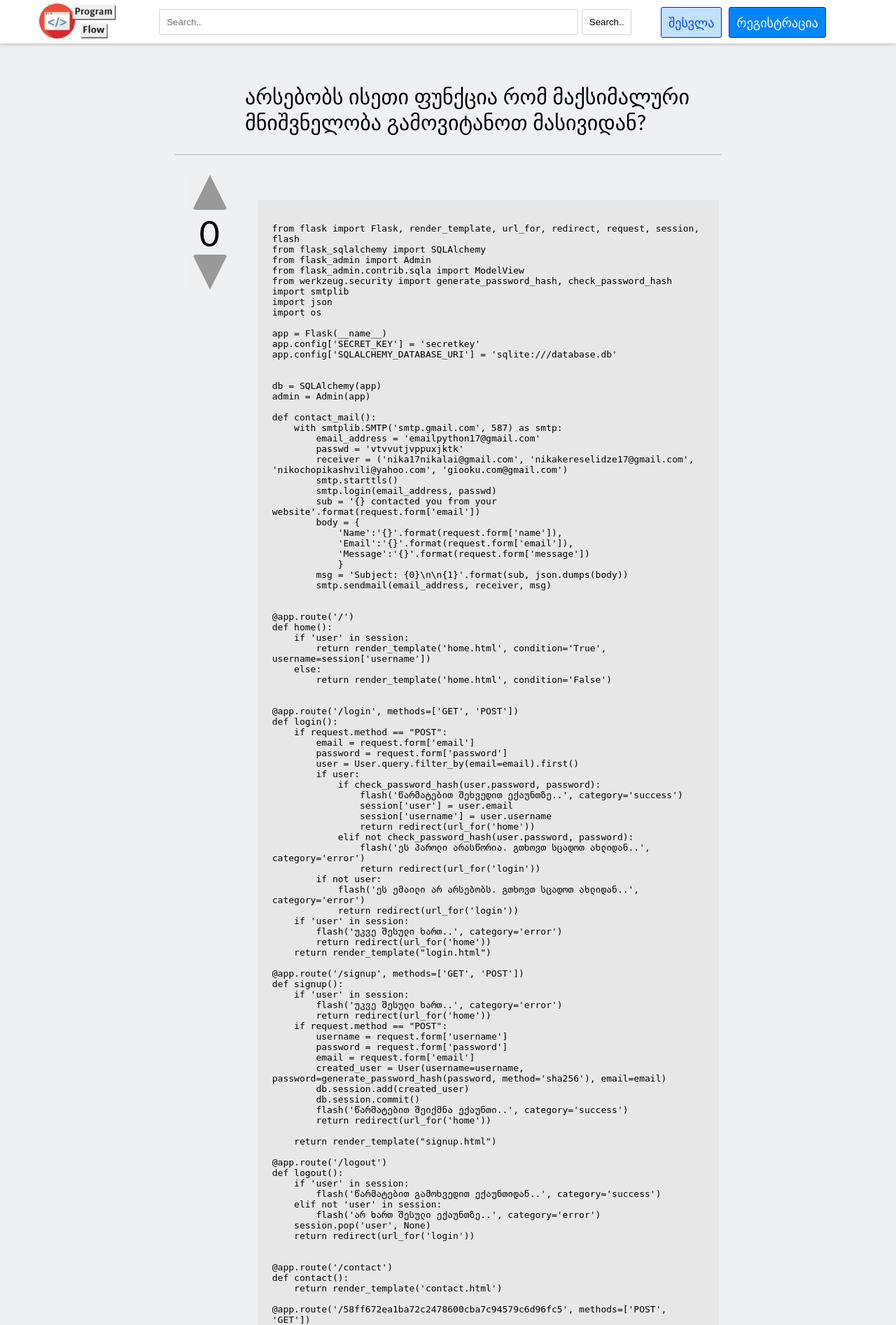
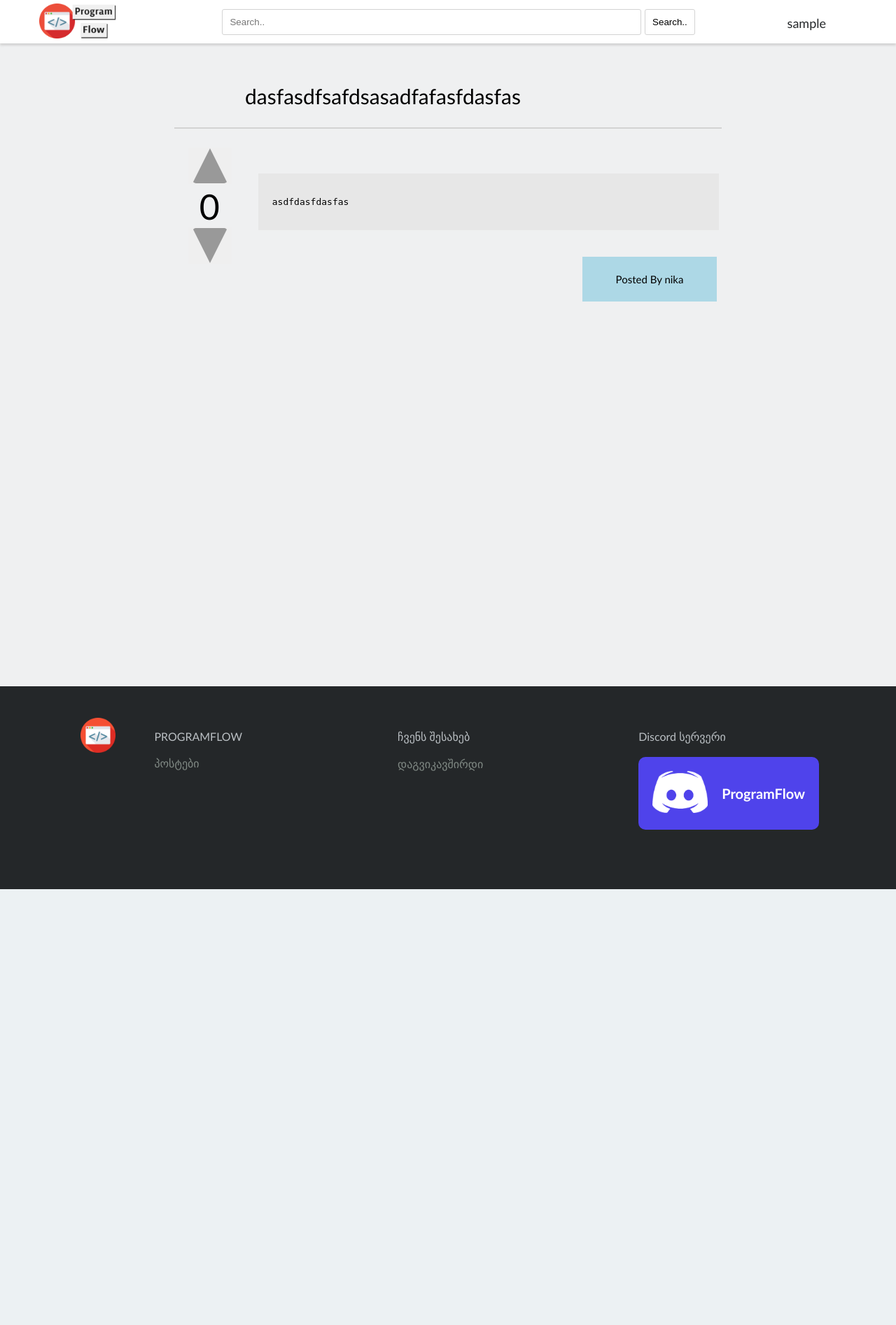
Before and after one commit to NikaKereselidze/ProgramFlow, a Flask app: page /posts/1 in a window 1280 px wide. Shown: the top 1894 px of the page at 70% size. After the commit the page ends 1271 px from the top, so only its background shows below. Run offline with Flask 2, Linux system fonts and the light colour scheme; the visitor is signed in with stand-in values (Sample User, id 1); data comes from the database, SQL or seed files in the repository.

Commit message:
Add files via upload

```diff
--- a/app.py
+++ b/app.py
@@ -35,9 +35,9 @@ def contact_mail():
 @app.route('/')
 def home():
     if 'user' in session:
-        return render_template('home.html', condition='True', username=session['username'])
+        return render_template('home.html', condition='True', session=session, username=session['username'])
     else:
-        return render_template('home.html', condition='False')
+        return render_template('home.html', condition='False', session=session, username=session['username'])
 
 
 @app.route('/login', methods=['GET', 'POST'])
@@ -120,7 +120,7 @@ def posts():
     else:
         posts = Posts.query.all()
     if 'user' in session:
-        return render_template('posts.html', posts=posts)
+        return render_template('posts.html', posts=posts, session=session, username=session['username'])
     else:
         return redirect(url_for('home'))
 
@@ -129,14 +129,14 @@ def add_post():
     if 'user' in session:
         if request.method == 'POST':
             title = request.form['title']
-            error = request.form['error']
-            created_title = Posts(post=title, error=error, author=session['user'], author_name=session['username'], votes=0)
+            code = request.form['code']
+            created_title = Posts(post=title, code=code, author=session['user'], author_name=session['username'], votes=0)
             db.session.add(created_title)
             db.session.commit()
             flash('წარმატებით შეიქმნა პოსტი..', category='success')
             return redirect(url_for('posts'))
         else:
-            return render_template('add_post.html')
+            return render_template('add_post.html', session=session, username=session['username'])
     else:
         return redirect(url_for('home'))
 
@@ -170,7 +170,7 @@ def post_page(id):
                 db.session.commit()
                 if 'user' in session:
                     if post_data:
-                        return render_template('post_page.html', post_data=post_data, current_user=session['user'], upvoted=session['upvoted'])
+                        return render_template('post_page.html', post_data=post_data, current_user=session['user'], upvoted=session['upvoted'], session=session, username=session['username'])
                     else:
                         flash('ERROR: ვერ ჩამოიტვირთა მონაცემები..', category='error')
                         return redirect(url_for('posts'))
@@ -201,7 +201,7 @@ def post_page(id):
                 db.session.commit()
                 if 'user' in session:
                     if post_data:
-                        return render_template('post_page.html', post_data=post_data, current_user=session['user'], downvoted=session['downvoted'])
+                        return render_template('post_page.html', post_data=post_data, current_user=session['user'], downvoted=session['downvoted'], session=session, username=session['username'])
                     else:
                         flash('ERROR: ვერ ჩამოიტვირთა მონაცემები..', category='error')
                         return redirect(url_for('posts'))
@@ -214,7 +214,7 @@ def post_page(id):
     else:
         if 'user' in session:
             if post_data:
-                return render_template('post_page.html', post_data=post_data, current_user=session['user'])
+                return render_template('post_page.html', post_data=post_data, current_user=session['user'], session=session, username=session['username'])
             else:
                 flash('ERROR: ვერ ჩამოიტვირთა მონაცემები..', category='error')
                 return redirect(url_for('posts'))
@@ -229,7 +229,7 @@ def post_settings(id):
         flash('ვერ მოხერხდა პარამეტრების ნახვა. თქვენ არ ხართ ამ პოსტის ავტორი..', category='error')
         return redirect(url_for('posts'))
     else:
-        return render_template('post_settings.html', post_data=post_settings)
+        return render_template('post_settings.html', post_data=post_settings, session=session, username=session['username'])
 
 
 @app.route('/posts/update1/<int:id>', methods=['POST', 'GET'])
@@ -242,7 +242,7 @@ def update_title(id):
         post_update.post = request.form['update']
         db.session.commit()
         return redirect(url_for("posts"))
-    return render_template('update_post.html', update_info='სათაურის განახლება', update_class='updateTitle')
+    return render_template('update_post.html', update_info='სათაურის განახლება', update_class='updateTitle', session=session, username=session['username'])
 
 @app.route('/posts/update2/<int:id>', methods=['POST', 'GET'])
 def update_code(id):
@@ -253,10 +253,10 @@ def update_code(id):
             return redirect(url_for('posts'))
     if request.method == 'POST':
         post_update = Posts.query.get(id)
-        post_update.error = request.form['update']
+        post_update.code = request.form['update']
         db.session.commit()
         return redirect(url_for("posts"))
-    return render_template('update_post.html', update_info='კოდის განახლება', update_class='updateCode')
+    return render_template('update_post.html', update_info='კოდის განახლება', update_class='updateCode', session=session, username=session['username'])
 
 
 @app.route('/posts/delete/<int:id>')
@@ -277,7 +277,7 @@ def delete(id):
 
 @app.errorhandler(404)
 def error(e):
-    return render_template('404.html'), 404
+    return render_template('404.html', session=session, username=session['username']), 404
 
 
 class User(db.Model):
@@ -291,7 +291,7 @@ class Posts(db.Model):
     author = db.Column(db.String(10000), nullable=False)
     author_name = db.Column(db.String(10000), nullable=False)
     post = db.Column(db.Text, nullable=False)
-    error = db.Column(db.Text, nullable=False)
+    code = db.Column(db.Text, nullable=False)
     votes = db.Column(db.Integer)
     vote_authors = db.Column(db.String(100000))
 
--- a/static/style.css
+++ b/static/style.css
@@ -399,7 +399,7 @@ textarea {
     border-radius: 3px;
 }
 
-.addPostError {
+.addPostCode {
     padding: 15px;
     font-size: 19px;
     border: lightgray 1px solid;
@@ -453,6 +453,13 @@ li:hover {
     cursor:pointer
    }
 
+.usernameNavLogged{
+    margin-top: 22px;
+    margin-right: 100px;
+    text-decoration: none;
+    float: right;
+    color: #242729;
+}
 
 .navbarSignup {
     margin-top: 10px;
@@ -534,6 +541,20 @@ li:hover {
     color: #FF0000;
 }
 
+.error404 {
+    margin-left: 20%;
+    margin-top: 19%;
+    font-size: 120px;
+    position: absolute;
+}
+
+.error404Div {
+    text-align: center;
+    margin-left: 20%;
+    margin-top: 20%;
+    font-size: 18px;
+}
+
 .footerDiv {
     display: flex;
     justify-content: center;
@@ -556,6 +577,7 @@ li:hover {
 .footerLogoDiv {
     margin-right: 5%;
     margin-left: 5px;
+    margin-top: -40px;
 }
 
 .footerChildDiv1 {
--- a/templates/404.html
+++ b/templates/404.html
@@ -1,8 +1,8 @@
 {%extends 'base.html'%}
 {%block content%}
 
-<p class='error'>404</p>
-<div class='errorDiv'>
+<p class='error404'>404</p>
+<div class='error404Div'>
     <p style='font-size:35px;'>გვერდი ვერ მოიძებნა</p>
     <p style='margin-left:13%;'>ბოდიშს ვიხდით, თქვენი მოთხოვნილი გვერდი ვერ მოიძებნა..</p>
     <a href="/" style="text-decoration:none;color:rgb(0,140,250);margin-right:22%;">დაბრუნება</a>
--- a/templates/base.html
+++ b/templates/base.html
@@ -14,10 +14,12 @@
     <ul>
       <a href='/'><li><img style='margin-top:-15px;margin-bottom: -17px;margin-left:30%;' src="{{url_for('static', filename='images/logo.png')}}" width="120" height="50" alt='ProgramFlow'></li></a>
 
-        {%block login_sys%}
+      {%if 'user' in session%}
+        <a href='/user' class='usernameNavLogged'>{{username}}</a>
+      {%elif 'user' not in session%}
         <a href='/signup' class='navbarSignup'>რეგისტრაცია</a>
         <a href='/login' class='navbarLogin'>შესვლა</a>
-        {%endblock%}
+      {%endif%}
 
         <form method='POST' action='/posts'>
             <input type="text" style="margin-bottom:10px;" name='search' class='searchInput' size='70' placeholder="Search..">
@@ -49,7 +51,7 @@
     <div class='footerDiv'>
       <div class='footerLogoDiv'>
         <a style="text-decoration:none;color:white;" href="/">
-          <img src="{{url_for('static', filename='/images/logowithouttxt.png')}}" alt='ProgramFlowLogo' height="80" width='80'>
+          <img src="{{url_for('static', filename='/images/logowithouttxt.png')}}" alt='ProgramFlowLogo' height="50" width='50'>
         </a>
       </div>
       <div class='footerChildDiv1'>
@@ -59,6 +61,8 @@
       </div>
       <div class='footerChildDiv2'>
         <a class='footerLink' href='/'>ჩვენს შესახებ</a>
+        <br><br>
+        <a class='footerChildLink' href='/contact'>დაგვიკავშირდი</a>
       </div>
       <div class='footerChildDiv3'>
         <a class='footerLink' href='/'>Discord სერვერი</a>
--- a/templates/post_page.html
+++ b/templates/post_page.html
@@ -20,7 +20,7 @@
     {%endif%}
 
 
-{%if post_data.error%}
+{%if post_data.code%}
 
     <div class='votesDiv'>
 
@@ -35,7 +35,7 @@
             </form>
 
         <div class='codeDiv'>
-            <pre class='code'>{{post_data.error}}</pre>
+            <pre class='code'>{{post_data.code}}</pre>
         </div>
     </div>
 
--- a/templates/update_post.html
+++ b/templates/update_post.html
@@ -7,9 +7,9 @@
         <div>
             <p>{{update_info}}</p>
             {%if update_class == 'updateTitle'%}
-                <input class='updateInput' type="text" name='update'>
+                <input class='updateInput' type="text" name='update' minlength="4" maxlength="1500" size="24" required>
             {%else%}
-                <textarea class='updateInput' type='text' name='update' minlength="4" maxlength="10000" cols="50" rows="14"></textarea>
+                <textarea style="resize:vertical;" class='updateInput' type='text' name='update' minlength="4" maxlength="600000" cols="30" rows="14" required></textarea>
             {%endif%}
         </div>
         <br>
```
Also changed, not shown: templates/add_post.html (+7 -9 lines), database.db.
